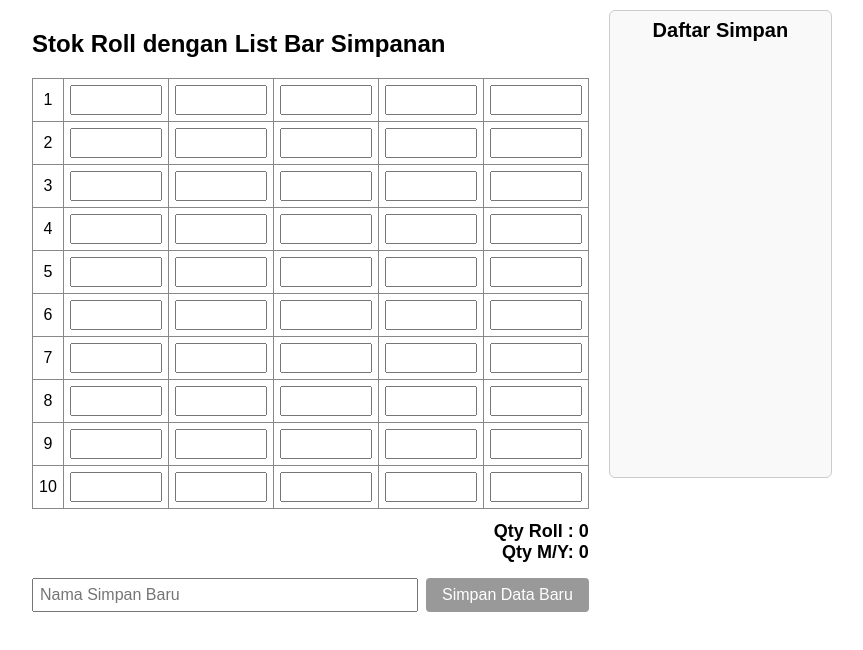
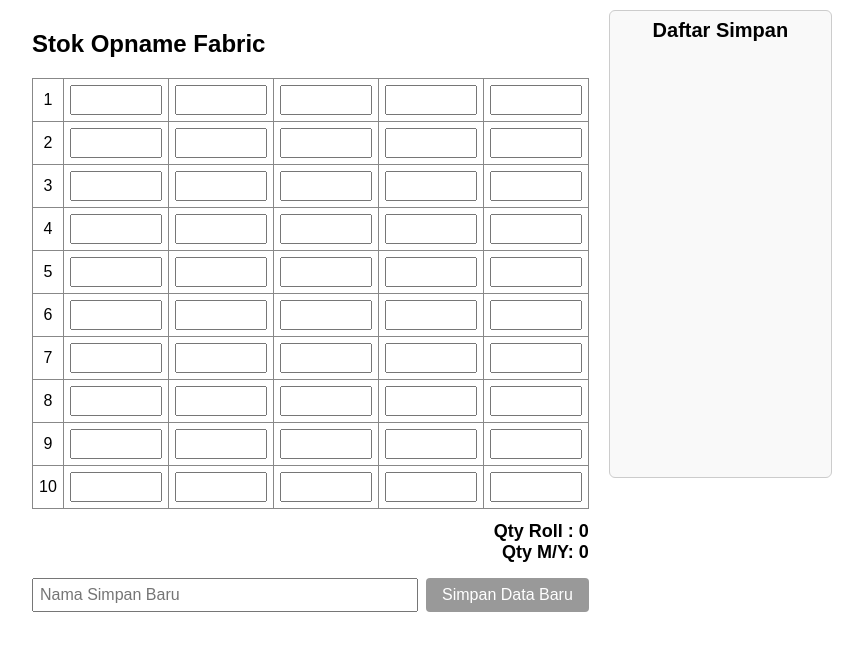
Before and after one commit to Eland17/OPNAME, a plain HTML site: page index.html in a window 1280 px wide. Shown: the whole page, without its empty margins (208-1071 px from the left). Drawn offline with Linux system fonts and the light colour scheme.

Commit message:
Update index.html

```diff
--- a/index.html
+++ b/index.html
@@ -3,7 +3,7 @@
 <head>
 <meta charset="UTF-8" />
 <meta name="viewport" content="width=device-width, initial-scale=1" />
-<title>Stok Roll dengan List Bar Simpanan</title>
+<title>Stok Opname Fabtic</title>
 <style>
   body {
     font-family: Arial, sans-serif;
@@ -119,7 +119,7 @@
 <body>
 
 <div id="mainSection">
-  <h2>Stok Roll dengan List Bar Simpanan</h2>
+  <h2>Stok Opname Fabric</h2>
 
   <table id="stokTable">
     <tbody>
```
